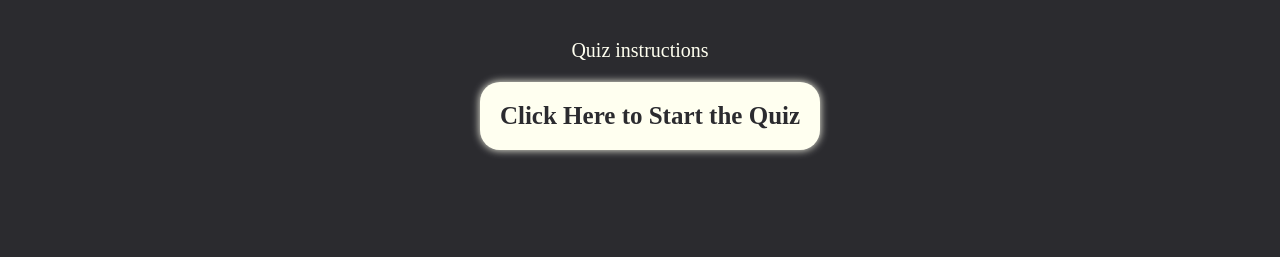
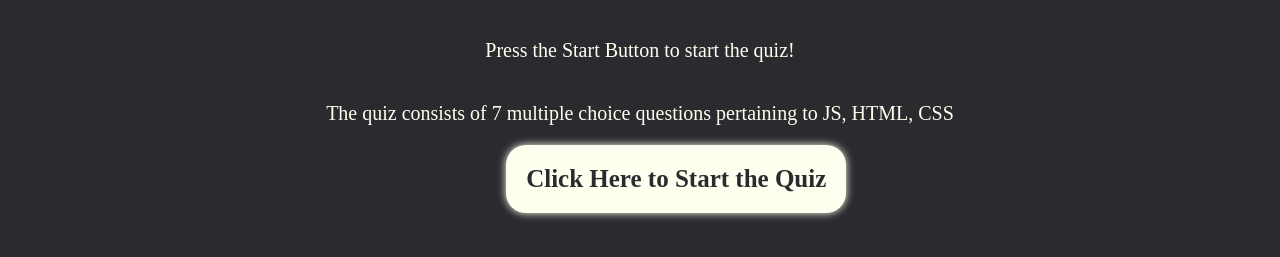
Before and after one commit to Lunirs/quiz-application, a plain HTML site: page index.html in a window 1280 px wide. Shown: the part 295-552 px from the top of the page. Drawn offline with Linux system fonts and the light colour scheme; a web font is replaced by a local one.

Commit message:
Added Quiz Description and styled

```diff
--- a/assets/css/style.css
+++ b/assets/css/style.css
@@ -68,8 +68,8 @@ section p {
   display: flex;
   justify-content: center;
   align-items: center;
-  position: relative;
-  right: -10px;
+  position: static;
+  margin-left: 200px;
 }
 
 h3 {
@@ -211,3 +211,9 @@ li {
 .hidden {
   display: none;
 }
+
+@media screen and (max-width: 940px) {
+  #startbtn {
+    margin-left: 30px;
+  }
+}
--- a/index.html
+++ b/index.html
@@ -33,7 +33,11 @@
       <section id="container">
         <div id="start-page">
           <h1>Quiz Game!</h1>
-          <p>Quiz instructions</p>
+          <p>Press the Start Button to start the quiz!</p>
+          <p>
+            The quiz consists of 7 multiple choice questions pertaining to JS,
+            HTML, CSS
+          </p>
           <button id="startbtn">Click Here to Start the Quiz</button>
         </div>
         <div id="question-page" class="hidden">
```
